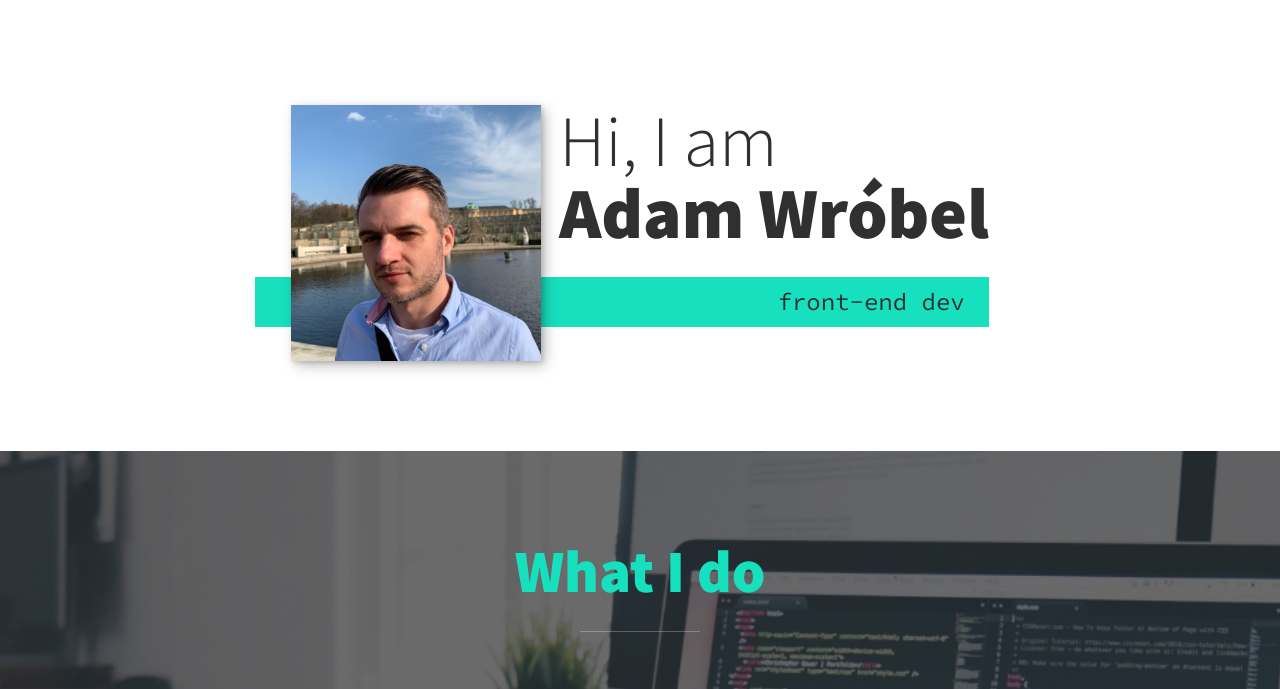
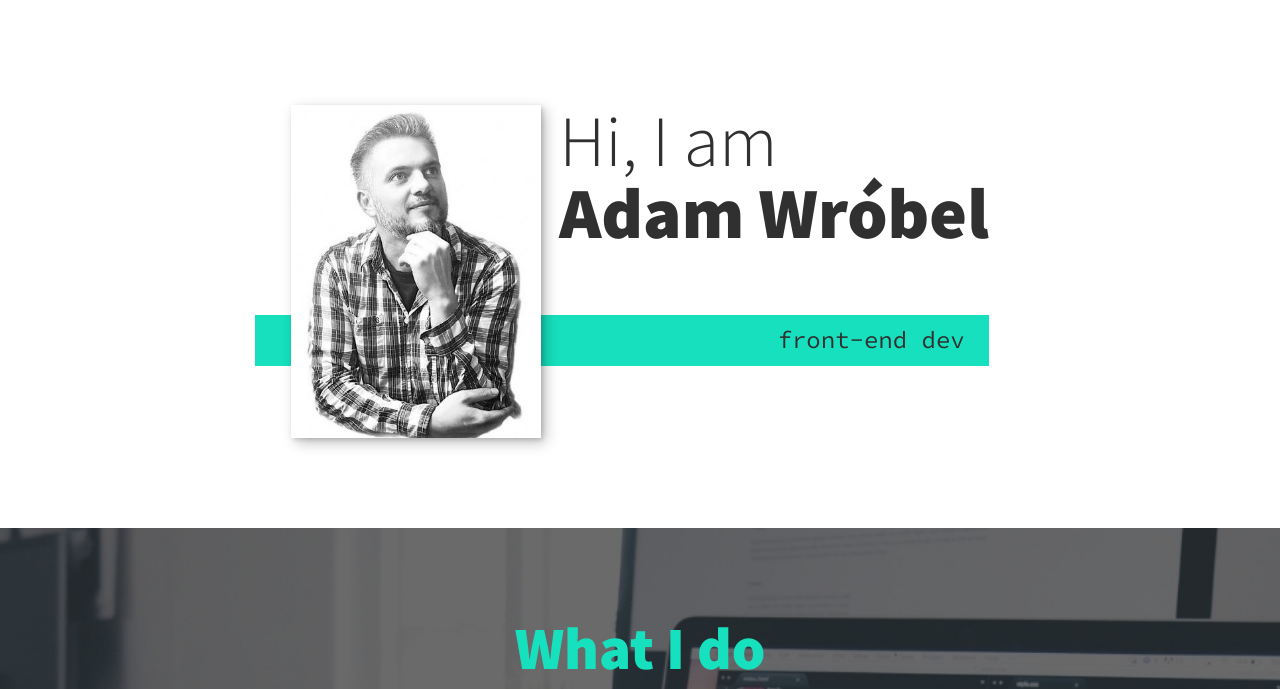
Before and after one commit to Mahir33/AdamWrobelWebDev, a plain HTML site: page index.html in a window 1280 px wide. Shown: the part 51-740 px from the top of the page. Drawn offline with nearby package versions, Linux system fonts and the light colour scheme.

Commit message:
I changed portfolio_header image

```diff
--- a/index.html
+++ b/index.html
@@ -36,7 +36,7 @@
                 Hi, I am <strong>Adam Wróbel</strong>
             </h1>
             <p class="section__subtitle section__subtitle--intro">front-end dev</p>
-            <img src="./src/img/portfolio_outside.jpg" alt="" class="intro__img">
+            <img src="./src/img/portfolio_header.jpg" alt="" class="intro__img">
         </section>
 
 
--- a/src/css/style.css
+++ b/src/css/style.css
@@ -261,8 +261,8 @@ header {
         margin: 0 auto;
         grid-column-gap: 1em;
         grid-template-areas:
-            "img title"
-            "img subtitle";
+            "img subtitle"
+            "img title";
         grid-template-columns: min-content max-content;
     }
 
```
Also changed, not shown: src/img/portfolio_header.JPG (deleted), src/img/portfolio_header.jpg (added).
